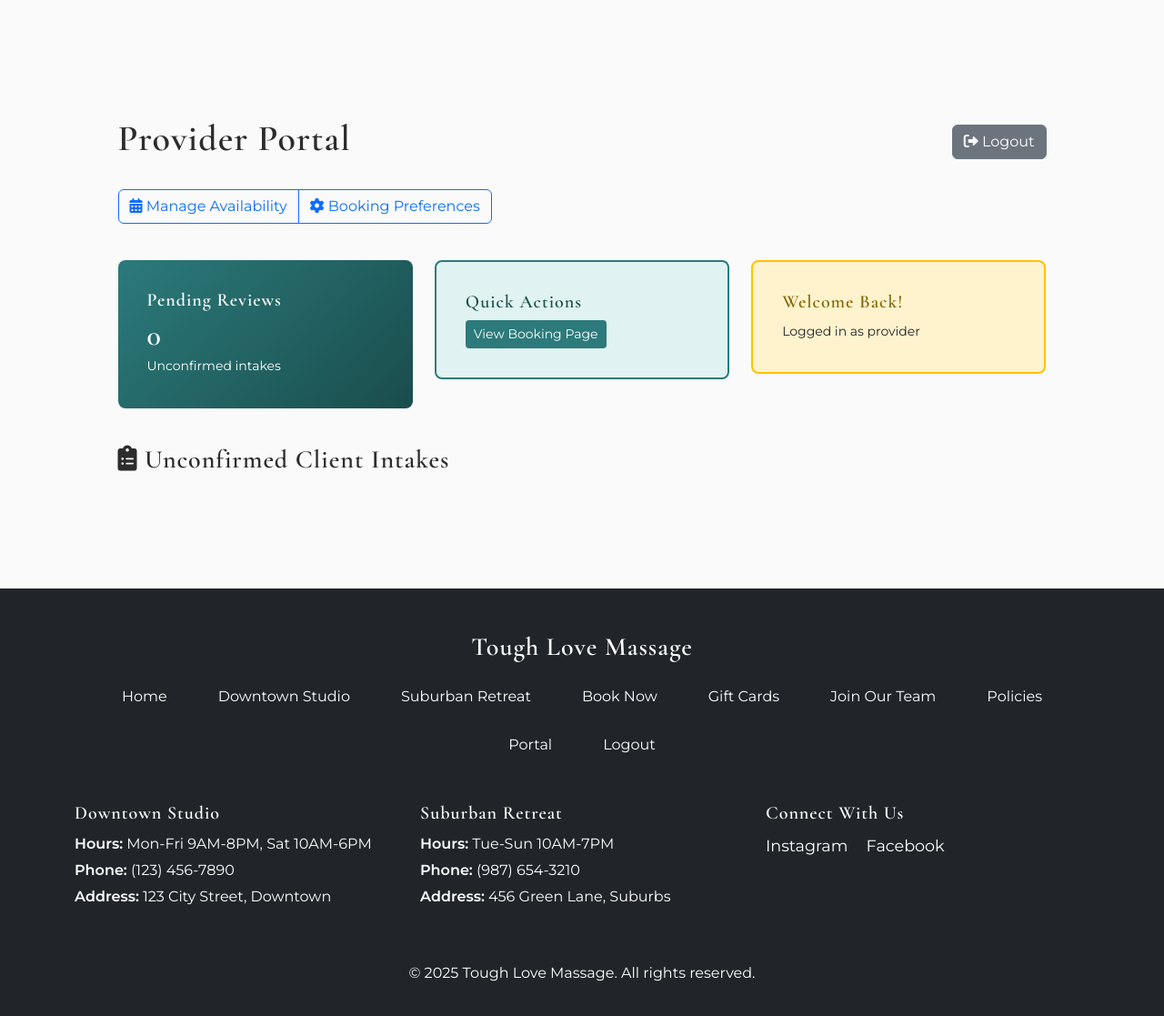
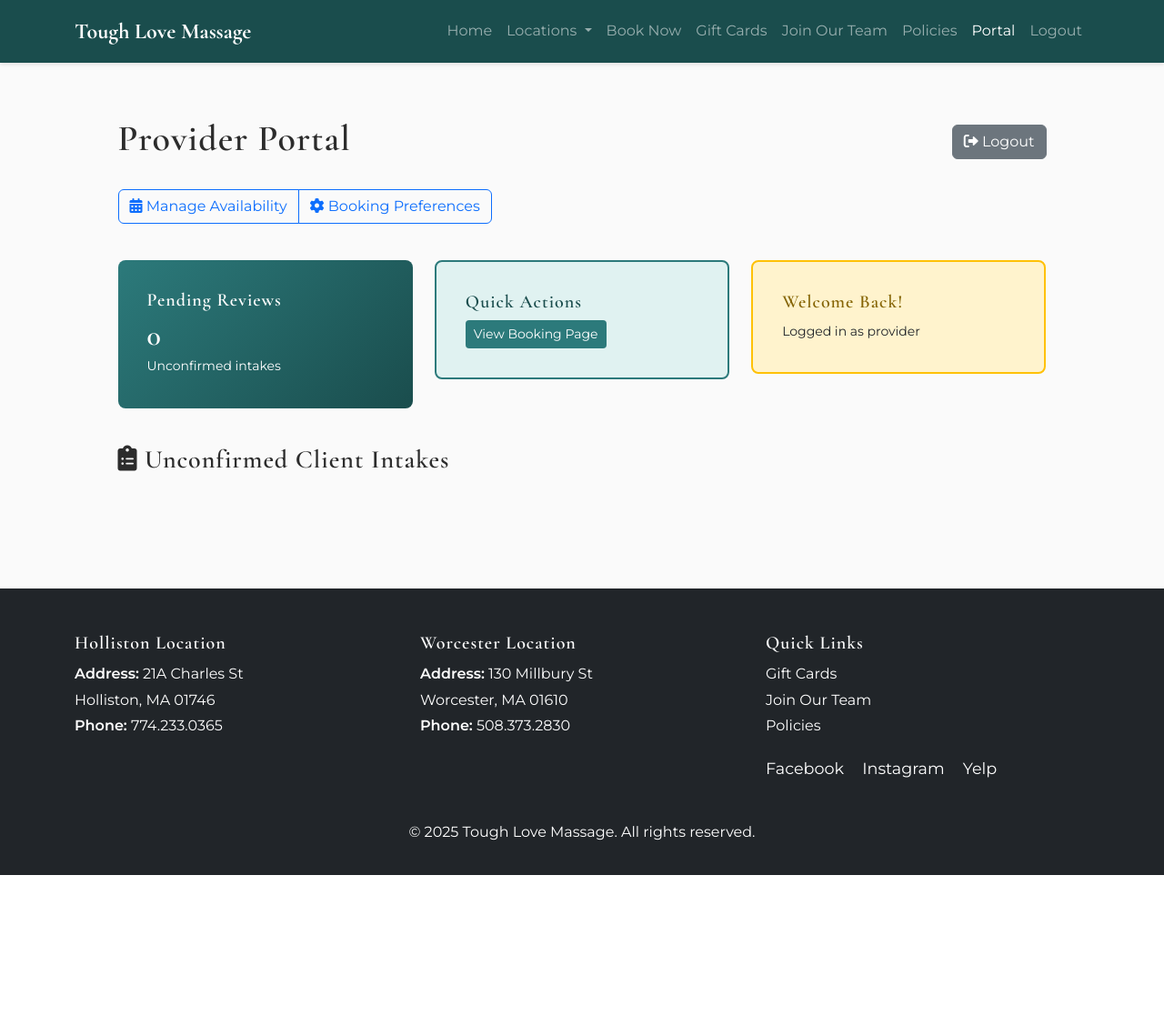
Before and after one commit to gorjessbbyx3/Toughlovemassage.com, a Flask app: page /provider-portal in a window 1280 px wide. Shown: the whole page at 91% size. After the commit the page ends 962 px from the top, so only its background shows below. Run offline with Flask 3, Linux system fonts and the light colour scheme; the visitor is signed in with stand-in values (Sample User, id 1).

Commit message:
Update spa location information and navigation links across the website
Updated meta tags, page titles, and navigation links in base.html to reflect the official location names (Holliston and Worcester) and services offered by Tough Love Massage.

Replit-Commit-Author: Agent
Replit-Commit-Session-Id: 4f90aa46-4be2-4180-9a2e-4cd52f6cc4f1
Replit-Commit-Checkpoint-Type: full_checkpoint
Replit-Commit-Screenshot-Url: https://storage.googleapis.com/screenshot-production-us-central1/0607d4c4-0988-4bd7-8cc6-b3403d645491/4f90aa46-4be2-4180-9a2e-4cd52f6cc4f1/fNOVQ0b

```diff
--- a/templates/base.html
+++ b/templates/base.html
@@ -3,9 +3,9 @@
 <head>
     <meta charset="UTF-8">
     <meta name="viewport" content="width=device-width, initial-scale=1.0">
-    <meta name="description" content="Luxury massage services at Tough Love Massage - Elevating wellness to Forbes 5-star standards.">
-    <meta name="keywords" content="massage, spa, deep tissue, prenatal massage, sports recovery, luxury spa">
-    <title>{% block title %}Tough Love Massage - Luxury Spa Services{% endblock %}</title>
+    <meta name="description" content="Deep tissue massage therapy in Holliston and Worcester, MA. Specializing in athletic recovery, chronic pain relief, and therapeutic bodywork.">
+    <meta name="keywords" content="massage, deep tissue, Holliston MA, Worcester MA, sports recovery, chronic pain, therapeutic massage">
+    <title>{% block title %}Tough Love Massage - Deep Tissue Specialists{% endblock %}</title>
 
     <link href="https://cdn.jsdelivr.net/npm/bootstrap@5.3.0/dist/css/bootstrap.min.css" rel="stylesheet">
     <link href="https://fonts.googleapis.com/css2?family=Playfair+Display:wght@400;700&family=Montserrat:wght@300;400;600&display=swap" rel="stylesheet">
@@ -14,6 +14,51 @@
     {% block extra_css %}{% endblock %}
 </head>
 <body>
+    <nav class="navbar navbar-expand-lg navbar-dark bg-dark fixed-top">
+        <div class="container">
+            <a class="navbar-brand" href="/">Tough Love Massage</a>
+            <button class="navbar-toggler" type="button" data-bs-toggle="collapse" data-bs-target="#navbarNav">
+                <span class="navbar-toggler-icon"></span>
+            </button>
+            <div class="collapse navbar-collapse" id="navbarNav">
+                <ul class="navbar-nav ms-auto">
+                    <li class="nav-item">
+                        <a class="nav-link" href="/">Home</a>
+                    </li>
+                    <li class="nav-item dropdown">
+                        <a class="nav-link dropdown-toggle" href="#" role="button" data-bs-toggle="dropdown">
+                            Locations
+                        </a>
+                        <ul class="dropdown-menu">
+                            <li><a class="dropdown-item" href="/location-holliston">Holliston</a></li>
+                            <li><a class="dropdown-item" href="/location-worcester">Worcester</a></li>
+                        </ul>
+                    </li>
+                    <li class="nav-item">
+                        <a class="nav-link" href="/book">Book Now</a>
+                    </li>
+                    <li class="nav-item">
+                        <a class="nav-link" href="/gift-cards">Gift Cards</a>
+                    </li>
+                    <li class="nav-item">
+                        <a class="nav-link" href="/join-team">Join Our Team</a>
+                    </li>
+                    <li class="nav-item">
+                        <a class="nav-link" href="/policies">Policies</a>
+                    </li>
+                    {% if current_user.is_authenticated %}
+                    <li class="nav-item">
+                        <a class="nav-link" href="/provider-portal">Portal</a>
+                    </li>
+                    <li class="nav-item">
+                        <a class="nav-link" href="/logout">Logout</a>
+                    </li>
+                    {% endif %}
+                </ul>
+            </div>
+        </div>
+    </nav>
+
     {% with messages = get_flashed_messages(with_categories=true) %}
         {% if messages %}
             <div class="flash-messages">
@@ -33,46 +78,34 @@
 
     <footer class="bg-dark text-white pt-5 pb-3">
         <div class="container">
-            <div class="row mb-4">
-                <div class="col-12 text-center mb-3">
-                    <h3 class="mb-3">Tough Love Massage</h3>
-                    <nav class="footer-nav">
-                        <a href="/" class="text-white mx-2">Home</a>
-                        <a href="/location-downtown" class="text-white mx-2">Downtown Studio</a>
-                        <a href="/location-suburban" class="text-white mx-2">Suburban Retreat</a>
-                        <a href="/book" class="text-white mx-2">Book Now</a>
-                        <a href="/gift-cards" class="text-white mx-2">Gift Cards</a>
-                        <a href="/join-team" class="text-white mx-2">Join Our Team</a>
-                        <a href="/policies" class="text-white mx-2">Policies</a>
-                        {% if current_user.is_authenticated %}
-                        <a href="/provider-portal" class="text-white mx-2">Portal</a>
-                        <a href="/logout" class="text-white mx-2">Logout</a>
-                        {% endif %}
-                    </nav>
-                </div>
-            </div>
             <div class="row">
                 <div class="col-md-4 mb-4">
-                    <h5>Downtown Studio</h5>
+                    <h5>Holliston Location</h5>
                     <p>
-                        <strong>Hours:</strong> Mon-Fri 9AM-8PM, Sat 10AM-6PM<br>
-                        <strong>Phone:</strong> (123) 456-7890<br>
-                        <strong>Address:</strong> 123 City Street, Downtown
+                        <strong>Address:</strong> 21A Charles St<br>
+                        Holliston, MA 01746<br>
+                        <strong>Phone:</strong> <a href="tel:7742330365" class="text-white">774.233.0365</a>
                     </p>
                 </div>
                 <div class="col-md-4 mb-4">
-                    <h5>Suburban Retreat</h5>
+                    <h5>Worcester Location</h5>
                     <p>
-                        <strong>Hours:</strong> Tue-Sun 10AM-7PM<br>
-                        <strong>Phone:</strong> (987) 654-3210<br>
-                        <strong>Address:</strong> 456 Green Lane, Suburbs
+                        <strong>Address:</strong> 130 Millbury St<br>
+                        Worcester, MA 01610<br>
+                        <strong>Phone:</strong> <a href="tel:5083732830" class="text-white">508.373.2830</a>
                     </p>
                 </div>
                 <div class="col-md-4 mb-4">
-                    <h5>Connect With Us</h5>
-                    <div class="social-links">
-                        <a href="https://instagram.com" class="text-white me-3" target="_blank" rel="noopener">Instagram</a>
-                        <a href="https://facebook.com" class="text-white" target="_blank" rel="noopener">Facebook</a>
+                    <h5>Quick Links</h5>
+                    <ul class="list-unstyled">
+                        <li><a href="/gift-cards" class="text-white">Gift Cards</a></li>
+                        <li><a href="/join-team" class="text-white">Join Our Team</a></li>
+                        <li><a href="/policies" class="text-white">Policies</a></li>
+                    </ul>
+                    <div class="social-links mt-3">
+                        <a href="https://www.facebook.com/308679159155702" class="text-white me-3" target="_blank" rel="noopener">Facebook</a>
+                        <a href="https://www.instagram.com/toughlovemassage1_2" class="text-white me-3" target="_blank" rel="noopener">Instagram</a>
+                        <a href="https://www.yelp.com/biz/tough-love-massage-holliston" class="text-white" target="_blank" rel="noopener">Yelp</a>
                     </div>
                 </div>
             </div>
```
